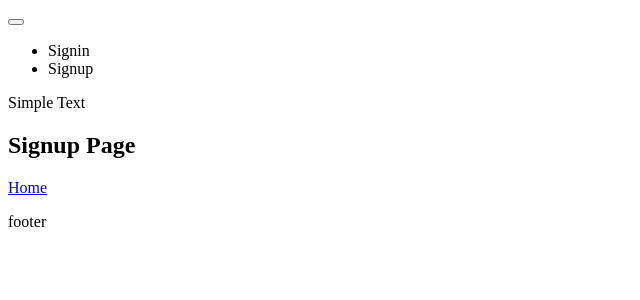
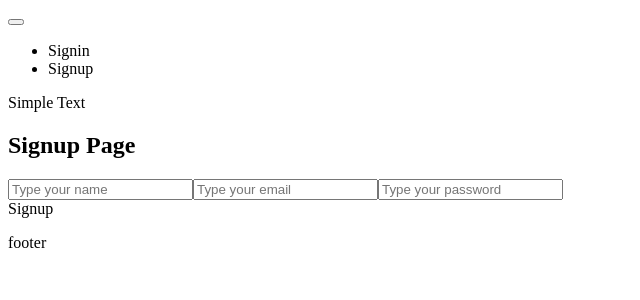
Before and after one commit to MihaiGitHub/seoblog, a Next.js app in the folder frontend/: page /signup in a window 1280 px wide. Shown: the top 300 px of the page, without its empty margins (0-640 px from the left). Built offline with nearby package versions, Linux system fonts and the light colour scheme.

Commit message:
SignupComponent

```diff
--- /dev/null
+++ b/frontend/components/auth/SignupComponent.js
@@ -0,0 +1,59 @@
+import React, { useState } from "react";
+
+const SignupComponent = () => {
+  const [values, setValues] = useState({
+    name: "",
+    email: "",
+    password: "",
+    error: "",
+    loading: false,
+    message: "",
+    showForm: true,
+  });
+
+  const { name, email, password, error, loading, message, showForm } = values;
+
+  const handleSubmit = (e) => {
+    e.preventDefault();
+
+    console.log({ name, email, password, error, loading, message, showForm });
+  };
+
+  const handleChange = (name) => (e) => {
+    setValues({ ...values, error: false, [name]: e.target.value });
+  };
+
+  const signupForm = () => {
+    return (
+      <form onSubmit={handleSubmit}>
+        <div className="form-group">
+          <input
+            value={name}
+            className="form-control"
+            type="text"
+            placeholder="Type your name"
+            onChange={handleChange("name")}
+          />
+          <input
+            value={email}
+            className="form-control"
+            type="email"
+            placeholder="Type your email"
+            onChange={handleChange("email")}
+          />
+          <input
+            value={password}
+            className="form-control"
+            type="password"
+            placeholder="Type your password"
+            onChange={handleChange("password")}
+          />
+        </div>
+        <div className="btn btn-primary">Signup</div>
+      </form>
+    );
+  };
+  return <React.Fragment>{signupForm()}</React.Fragment>;
+};
+
+export default SignupComponent;
--- a/frontend/pages/signup.js
+++ b/frontend/pages/signup.js
@@ -1,13 +1,12 @@
 import Layout from "../components/Layout";
+import SignupComponent from "../components/auth/SignupComponent";
 import Link from "next/link";
 
 const Signup = () => {
   return (
     <Layout>
       <h2>Signup Page</h2>
-      <Link href="/">
-        <a>Home</a>
-      </Link>
+      <SignupComponent />
     </Layout>
   );
 };
```
